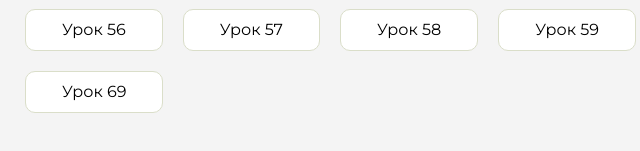
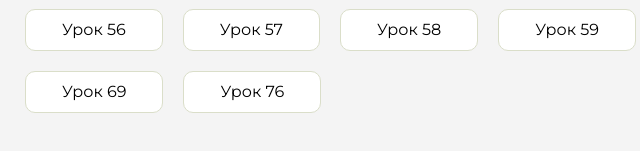
Before and after one commit to Hrabroid/MyHomeWork, a plain HTML site: page index.html in a window 1280 px wide. Shown: the part 477-628 px from the top of the page, 431-1071 px from the left. Drawn offline with Linux system fonts and the light colour scheme.

Commit message:
Update index.html

```diff
--- a/index.html
+++ b/index.html
@@ -161,6 +161,9 @@
                      <li class="content__list-item">
                         <a href="lesson-69-layout/index.html">Урок 69</a>
                     </li>
+                     <li class="content__list-item">
+                        <a href="lesson-76/index.html">Урок 76</a>
+                    </li>
                 </ul>
             </div>
             <div class="content__block hidden" id="diplomBlock">
```
